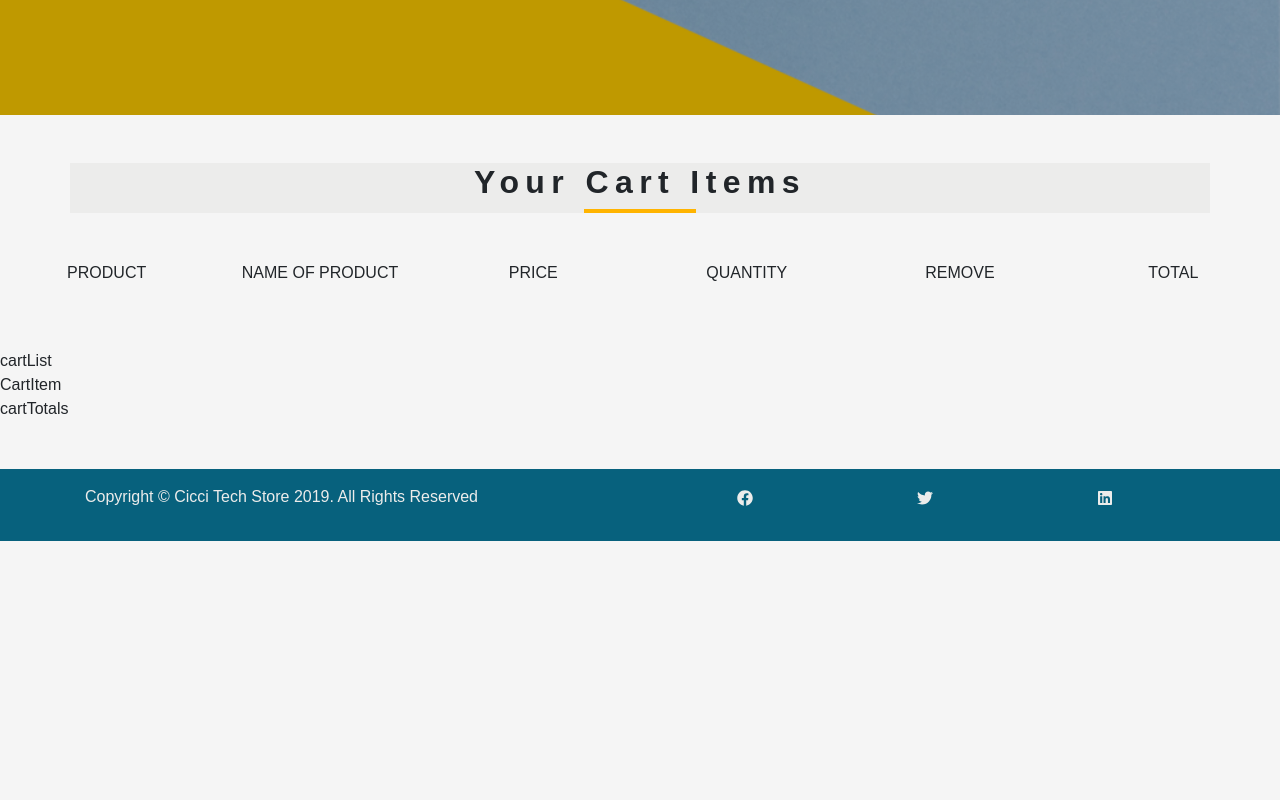
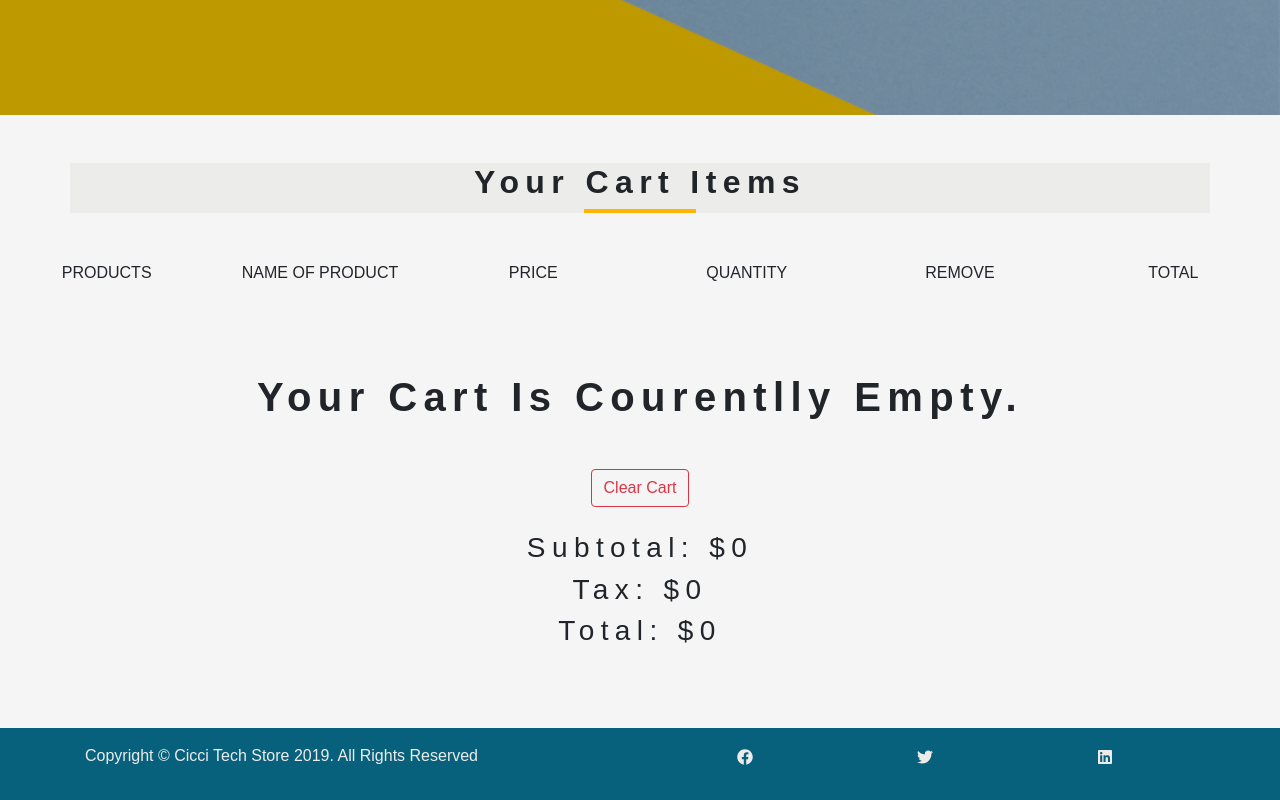
Before and after one commit to Mojgan360/cicci-store, a React (Create React App) app: page /cart in a window 1280 px wide. Shown: the part 467-1267 px from the top of the page. Before the commit the page ends 1008 px from the top, so only its background shows below. Built offline with nearby package versions, Linux system fonts and the light colour scheme; a web font is replaced by a local one.

Commit message:
complete cartPage and components

```diff
--- a/src/App.css
+++ b/src/App.css
@@ -73,3 +73,6 @@ body {
   outline-color: var(--mainColor);
   color: var(--primaryColor);
 }
+.cart-icon {
+  cursor: pointer;
+}
--- a/src/components/CartPage/CartColumns.js
+++ b/src/components/CartPage/CartColumns.js
@@ -2,39 +2,38 @@ import React from "react";
 
 export default function CartColumns() {
   return (
-    //show not in desplay large:  d-lg-block
     <div className="container-fluid text-center d-none d-lg-block my-5">
       <div className="row">
-        {/* Start of single column */}
+        {/* single column */}
         <div className="col-lg-2">
-          <p className="text-uppercase">product</p>
+          <p className="text-uppercase">products</p>
         </div>
-        {/* End of single column */}
-        {/* Start of single column */}
+        {/* end of single column */}
+        {/* single column */}
         <div className="col-lg-2">
           <p className="text-uppercase">name of product</p>
         </div>
-        {/* End of single column */}
-        {/* Start of single column */}
+        {/* end of single column */}
+        {/* single column */}
         <div className="col-lg-2">
           <p className="text-uppercase">price</p>
         </div>
-        {/* End of single column */}
-        {/* Start of single column */}
+        {/* end of single column */}
+        {/* single column */}
         <div className="col-lg-2">
           <p className="text-uppercase">quantity</p>
         </div>
-        {/* End of single column */}
-        {/* Start of single column */}
+        {/* end of single column */}
+        {/* single column */}
         <div className="col-lg-2">
           <p className="text-uppercase">remove</p>
         </div>
-        {/* End of single column */}
-        {/* Start of single column */}
+        {/* end of single column */}
+        {/* single column */}
         <div className="col-lg-2">
           <p className="text-uppercase">total</p>
         </div>
-        {/* End of single column */}
+        {/* end of single column */}
       </div>
     </div>
   );
--- a/src/components/CartPage/CartItem.js
+++ b/src/components/CartPage/CartItem.js
@@ -1,5 +1,67 @@
 import React from "react";
+import {
+  FaTrash,
+  FaChevronCircleUp,
+  FaChevronCircleDown
+} from "react-icons/fa";
 
-export default function CartItem() {
-  return <div>CartItem</div>;
+export default function CartItem({
+  cartItem,
+  increment,
+  decrement,
+  removeItem
+}) {
+  const { id, title, price, count, total, image } = cartItem;
+
+  return (
+    <div className="row mt-5 mt-lg-0 text-capitalize text-center align-items-center">
+      {/* image */}
+      <div className="col-10 mx-auto col-lg-2 pb-2">
+        <img src={image} width="60" className="img-fluid" alt="product" />
+      </div>
+      {/*end of image */}
+      {/* title */}
+      <div className="col-10 mx-auto col-lg-2 pb-2">
+        <span className="d-lg-none">product : </span>
+        {title}
+      </div>
+      {/*end of title */}
+      {/* price */}
+      <div className="col-10 mx-auto col-lg-2 pb-2">
+        <span className="d-lg-none">price : $</span>
+        {price}
+      </div>
+      {/*end of price */}
+      {/* count controls */}
+      <div className="col-10 mx-auto col-lg-2 my-2 my-lg-0">
+        <div className="d-flex justify-content-center">
+          <div>
+            <FaChevronCircleDown
+              onClick={() => decrement(id)}
+              className="cart-icon text-primary"
+            />
+            <span className="text-title text-muted mx-3">{count}</span>
+            <FaChevronCircleUp
+              onClick={() => increment(id)}
+              className="cart-icon text-primary"
+            />
+          </div>
+        </div>
+      </div>
+      {/* end count controls */}
+      {/* remove item */}
+      <div className="col-10 mx-auto col-lg-2 ">
+        <FaTrash
+          className="text-danger cart-icon"
+          onClick={() => removeItem(id)}
+        />
+      </div>
+      {/*end of remove */}
+      {/* item total */}
+      <div className="col-10 mx-auto col-lg-2">
+        <strong className="text-muted">item total : ${total}</strong>
+      </div>
+      {/* end item total */}
+    </div>
+  );
 }
--- a/src/components/CartPage/CartList.js
+++ b/src/components/CartPage/CartList.js
@@ -1,11 +1,40 @@
 import React from "react";
 import CartItem from "./CartItem";
-
+import { ProductConsumer } from "../../context";
 export default function CartList() {
   return (
-    <div>
-      cartList
-      <CartItem />
+    <div className="container-fluider">
+      <div className="row">
+        <div className="col">
+          <ProductConsumer>
+            {value => {
+              const { cart, decrement, increment, removeItem } = value;
+
+              if (cart.length === 0) {
+                return (
+                  <h1 className="text-center text-title my-4">
+                    your cart is courentlly empty.
+                  </h1>
+                );
+              } else {
+                return (
+                  <>
+                    {cart.map(item => (
+                      <CartItem
+                        key={item.id}
+                        cartItem={item}
+                        increment={increment}
+                        decrement={decrement}
+                        removeItem={removeItem}
+                      />
+                    ))}
+                  </>
+                );
+              }
+            }}
+          </ProductConsumer>
+        </div>
+      </div>
     </div>
   );
 }
--- a/src/components/CartPage/CartTotals.js
+++ b/src/components/CartPage/CartTotals.js
@@ -1,5 +1,29 @@
 import React from "react";
+import { ProductConsumer } from "../../context";
 
 export default function CartTotals() {
-  return <div>cartTotals</div>;
+  return (
+    <div className="container">
+      <div className="row">
+        <ProductConsumer>
+          {value => {
+            const { clearCart, cartTax, cartSubTotal, cartTotal } = value;
+            return (
+              <div className="col text-center text-title my-4">
+                <button
+                  className="btn btn-outline-danger text-capitalize mb-4"
+                  onClick={clearCart}
+                >
+                  clear cart
+                </button>
+                <h3>subtotal: ${cartSubTotal}</h3>
+                <h3>tax: ${cartTax}</h3>
+                <h3>total: ${cartTotal}</h3>
+              </div>
+            );
+          }}
+        </ProductConsumer>
+      </div>
+    </div>
+  );
 }
--- a/src/context/context.js
+++ b/src/context/context.js
@@ -77,7 +77,7 @@ class ProductProvider extends Component {
 
   // hanldle cart
   handleCart = () => {
-    this.setState({ cartOpen: !this.state.cartopen });
+    this.setState({ cartOpen: !this.state.cartOpen });
   };
   //close cart
   handlecloseCart = () => {
```
